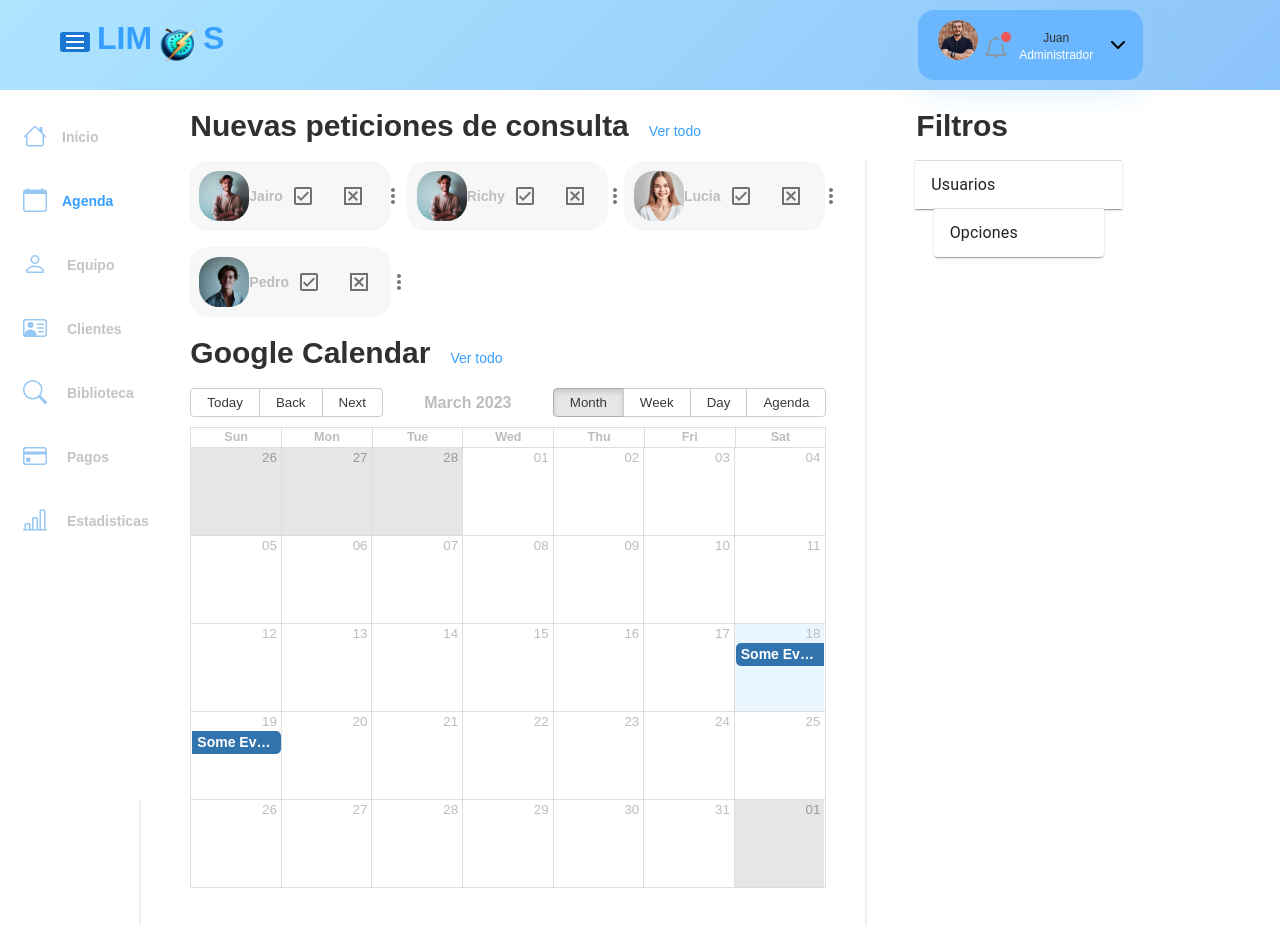
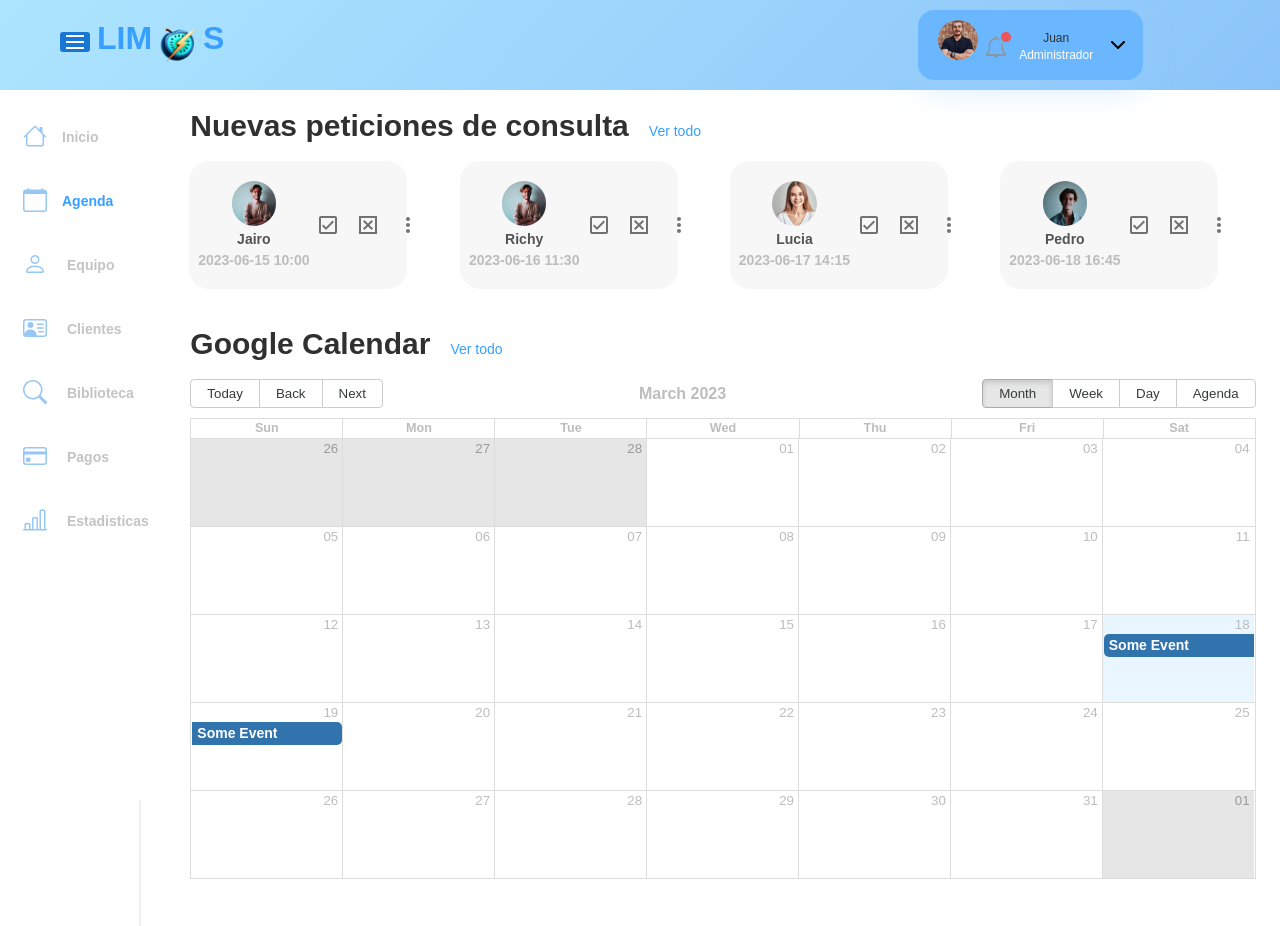
Before and after one commit to rodrasna/limos-frontend, a React (Create React App) app: page /agenda in a window 1280 px wide. Shown: the top 926 px of the page. Built offline with nearby package versions, Linux system fonts and the light colour scheme; no server answers; what aws-amplify would draw is missing.

Commit message:
[~] Changed PeticionConsulta UI

```diff
--- a/src/components/AgendaBase/Agenda.jsx
+++ b/src/components/AgendaBase/Agenda.jsx
@@ -13,20 +13,23 @@ const Agenda = () => {
 
   const [expanded, setExpanded] = useState(true);
 
-  const centerSize = expanded ? 6 : 7;
+  const centerSize = expanded ? 10 : 7;
   const rightSize = expanded ? 2 : 3;
 
   return (
     <><div className="vertical-home-grid-divider">
       <img src={rectangle2}></img>
-    </div><Grid item xs={centerSize}>
+    </div>
+      <Grid item xs={centerSize}>
         <CenterAgenda></CenterAgenda>
-      </Grid><div className="vertical-home-grid-divider">
+      </Grid>
+      {/* <div className="vertical-home-grid-divider">
         <img src={rectangle2}></img>
-      </div><Grid item xs={rightSize}>
+      </div>
+      <Grid item xs={rightSize}>
         <RightAgenda></RightAgenda>
-      </Grid></>
-
+      </Grid> */}
+    </>
   );
 };
 export default Agenda;
--- a/src/components/AgendaBase/AgendaBase.css
+++ b/src/components/AgendaBase/AgendaBase.css
@@ -1,40 +1,8 @@
 /* PeticionConsulta */
 
-.peticion-consulta-rectangle.accepted {
-  background-color: #d9f7d6; /* Color verde para peticiones aceptadas */
-}
-
-.peticion-consulta-rectangle.rejected {
-  background-color: #f9e1d4; /* Color naranja para peticiones canceladas */
-}
-
-.peticion-consulta-image-client-rectangle {
-  width: 50px;
-  height: 50px;
-  object-fit: cover;
-  border-radius: 20px;
-}
-
-.peticion-consulta-data-client-container {
-  height: 40%;
-  flex-direction: column;
-  justify-content: space-between;
-}
-
-  .peticion-consulta-image-client-rectangle {
-    width: 50px;
-    height: 50px;
-    object-fit: cover;
-    border-radius: 20px;
-  }
-
-
-  .time {
-    color: #bdbdbd;
-    font-weight: 400;
-  }
-
 .peticion-consulta-rectangle {
+  height: 60%;
+  width: 70%;
   background-color: #f7f7f7;
   border-radius: 20px;
   flex-direction: row;
@@ -43,30 +11,73 @@
   align-items: center;
   font-weight: 600;
   display: flex;
+  padding: 20px;
   transition: background-color 0.3s ease;
-    padding: 10px;
+  cursor: pointer;
+}
+
+.left-side-consulta {
+  width: 50%;
+  height: 100%;
+}
+
+.right-side-consulta {
+  width: 80%;
+  height: 80%;
+  display: flex;
+  flex-direction: row;
+  justify-content: center;
+}
+
+.peticion-consulta-rectangle.accepted {
+  background-color: #d9f7d6;
+  /* Color verde para peticiones aceptadas */
+}
+
+.peticion-consulta-rectangle.rejected {
+  background-color: #f9e1d4;
+  /* Color naranja para peticiones canceladas */
+}
+
+.client-container {
+  display: flex;
+  flex-direction: column;
+  align-items: center;
+  justify-content: center;
+  margin-bottom: 20px;
+}
+
+.date-agenda {
+  white-space: nowrap;
 }
 
 .peticion-consulta-image-client-rectangle {
-    width: 50px;
-    height: 50px;
+  width: 50%;
+  height: 50%;
   object-fit: cover;
-    border-radius: 20px;
+  border-radius: 30px;
 }
 
-  .peticion-consulta-data-client-container {
-    height: 40%;
+.time {
+  color: #bdbdbd;
+  font-weight: 400;
+}
+
+.client-name {
+  display: flex;
+  margin-top: 5px;
+  font-weight: bold;
+}
+
+.client-container {
+  display: flex;
   flex-direction: column;
-    justify-content: space-between;
-    align-items: stretch;
-    margin-top: 1px;
-    margin-bottom: 1px;
-    display: flex;
 }
 
 .button-group {
   display: flex;
-    gap: 10px;
+  align-self: center;
+  margin-left: 10px;
 }
 
 .accept-button.accepted {
@@ -76,7 +87,6 @@
 .reject-button.rejected {
   background-color: red;
 }
-
 
 /* RightAgenda */
 
@@ -88,6 +98,7 @@
 .checkbox-list-item {
   color: #1976d2;
   padding: 0 8px;
+
   '&.Mui-checked': {
     color: #1976d2;
   }
--- a/src/components/AgendaBase/PeticionConsulta/PeticionConsulta.jsx
+++ b/src/components/AgendaBase/PeticionConsulta/PeticionConsulta.jsx
@@ -1,13 +1,14 @@
 import React, { useState } from "react";
-import { IconButton } from "@mui/material";
+import { IconButton, Menu, MenuItem } from "@mui/material";
 import MoreVertIcon from "@mui/icons-material/MoreVert";
 import CheckBoxOutlinedIcon from "@mui/icons-material/CheckBoxOutlined";
 import DisabledByDefaultOutlinedIcon from "@mui/icons-material/DisabledByDefaultOutlined";
 import "../AgendaBase.css";
 
-const PeticionConsulta = ({ imageSrc, clientName }) => {
+const PeticionConsulta = ({ imageSrc, clientName, fecha }) => {
   const [accepted, setAccepted] = useState(false);
   const [rejected, setRejected] = useState(false);
+  const [anchorEl, setAnchorEl] = useState(null);
 
   const handleAcceptClick = () => {
     setAccepted(true);
@@ -19,29 +20,61 @@ const PeticionConsulta = ({ imageSrc, clientName }) => {
     setRejected(true);
   };
 
-  const handleOptionClick = () => {
-    console.log("Se hizo clic en el botón de opciones de la petición de consulta del cliente:", clientName);
+  const handleOptionClick = (event) => {
+    setAnchorEl(event.currentTarget);
   };
 
-  const rectangleClassNames = `peticion-consulta-rectangle ${accepted ? "accepted" : ""} ${rejected ? "rejected" : ""}`;
+  const handleMenuClose = () => {
+    setAnchorEl(null);
+  };
+
+  const rectangleClassNames = `peticion-consulta-rectangle ${accepted ? "accepted" : ""
+    } ${rejected ? "rejected" : ""}`;
 
   return (
     <div className={rectangleClassNames}>
-      <img className="peticion-consulta-image-client-rectangle" src={imageSrc} alt="client" />
-      <div className="peticion-consulta-data-client-container">
-        <span className="grammar-intermedia">{clientName}</span>
+      <div className="left-side-consulta">
+        <div className="client-container">
+          <img
+            className="peticion-consulta-image-client-rectangle"
+            src={imageSrc}
+            alt="client"
+          />
+          <span className="client-name">{clientName}</span>
+          <span className="date-agenda">{fecha}</span>
+        </div>
       </div>
-      <div className="button-group">
-        <IconButton className="accept-button" onClick={handleAcceptClick}>
-          <CheckBoxOutlinedIcon />
+      <div className="right-side-consulta">
+        <div className="button-group">
+          <IconButton
+            className={`accept-button ${accepted ? "accepted" : ""}`}
+            onClick={handleAcceptClick}
+          >
+            <CheckBoxOutlinedIcon />
+          </IconButton>
+          <IconButton
+            className={`reject-button ${rejected ? "rejected" : ""}`}
+            onClick={handleRejectClick}
+          >
+            <DisabledByDefaultOutlinedIcon />
+          </IconButton>
+        </div>
+        <IconButton
+          className="peticion-consulta-option"
+          onClick={handleOptionClick}
+        >
+          <MoreVertIcon />
         </IconButton>
-        <IconButton className="reject-button" onClick={handleRejectClick}>
-          <DisabledByDefaultOutlinedIcon />
-        </IconButton>
+        <Menu
+          anchorEl={anchorEl}
+          open={Boolean(anchorEl)}
+          onClose={handleMenuClose}
+        >
+          <MenuItem onClick={handleMenuClose}>Consultar Perfil</MenuItem>
+          <MenuItem onClick={handleMenuClose}>Cambiar fecha</MenuItem>
+          <MenuItem onClick={handleMenuClose}>Cancelar</MenuItem>
+        </Menu>
       </div>
-      <IconButton onClick={handleOptionClick}>
-        <MoreVertIcon className="peticion-consulta-option" />
-      </IconButton>
     </div>
   );
 };
--- a/src/components/AgendaBase/PeticionConsulta/PeticionesConsulta.jsx
+++ b/src/components/AgendaBase/PeticionConsulta/PeticionesConsulta.jsx
@@ -10,21 +10,26 @@ const ProximasPeticionesConsulta = () => {
   const peticionesConsulta = [
     {
       imageSrc: require("../../../assets/Richy.jpg"),
-      clientName: "Jairo"
+      clientName: "Jairo",
+      fecha: "2023-06-15 10:00" // Fecha y hora para Jairo
     },
     {
       imageSrc: require("../../../assets/Richy.jpg"),
-      clientName: "Richy"
+      clientName: "Richy",
+      fecha: "2023-06-16 11:30" // Fecha y hora para Richy
     },
     {
       imageSrc: require("../../../assets/Lucia.jpg"),
-      clientName: "Lucia"
+      clientName: "Lucia",
+      fecha: "2023-06-17 14:15" // Fecha y hora para Lucia
     },
     {
       imageSrc: require("../../../assets/Pedro.jpg"),
-      clientName: "Pedro"
+      clientName: "Pedro",
+      fecha: "2023-06-18 16:45" // Fecha y hora para Pedro
     }
   ];
+
 
   const handleAcceptClick = (clientName) => {
     // Lógica para aceptar la petición de consulta
@@ -37,12 +42,13 @@ const ProximasPeticionesConsulta = () => {
   };
 
   const peticionesConsultaItems = peticionesConsulta.map((peticion, index) => (
-    <Grid item xs={12} sm={6} md={4} key={index}>
+    <Grid item xs={12} sm={6} md={3} key={index}>
       <PeticionConsulta
         imageSrc={peticion.imageSrc}
         clientName={peticion.clientName}
         onAcceptClick={handleAcceptClick}
         onRejectClick={handleRejectClick}
+        fecha={peticion.fecha}
       />
     </Grid>
   ));
--- a/src/components/ClientsBase/ClientsBase.css
+++ b/src/components/ClientsBase/ClientsBase.css
@@ -1,15 +1,21 @@
 /* CLIENT */
 
 .client-rectangle {
+  width: 80%;
   background-color: #f7f7f7;
   border-radius: 20px;
   flex-direction: row;
   flex-basis: 9%;
-    justify-content: space-around;
+  justify-content: baseline;
   align-items: center;
   font-weight: 600;
   display: flex;
-    padding: 10px;
+  padding: 20px;
+}
+
+.left-side {
+  width: 70%;
+  height: auto;
 }
 
 .client-image-rectangle {
@@ -19,20 +25,43 @@
   border-radius: 20px;
 }
 
-  .client-data-container {
-    height: 40%;
-    flex-direction: column;
-    justify-content: space-between;
-    align-items: stretch;
-    margin-top: 1px;
-    margin-bottom: 1px;
+.client-name {
   display: flex;
+  padding-bottom: 5px;
 }
 
 .time {
   color: #bdbdbd;
   font-weight: 400;
 }
+
+.right-side {
+  width: 70%;
+  height: auto;
+  display: flex;
+  flex-direction: column;
+}
+
+.item {
+  display: flex;
+  align-items: center;
+  justify-content: space-between;
+  margin-bottom: 10px;
+  /* Espacio entre cada elemento */
+}
+
+.label {
+  margin-left: 5px;
+  height: 100%;
+  width: 100%;
+}
+
+.icon {
+  width: 24px;
+  /* Tamaño del icono */
+  height: 24px;
+}
+
 /* Estilos para la ventana emergente */
 .client-profile-modal {
   position: fixed;
@@ -75,7 +104,7 @@
 }
 
 .view-profile-button {
-  margin-top: 10px;
+  margin-top: 30px;
 }
 
 /* CENTER CLIENTS*/
@@ -85,8 +114,10 @@
   align-items: center;
   justify-content: space-between;
 }
+
 .search-bar {
-    margin-right: 8px; /* Ajusta el margen a tu preferencia */
+  margin-right: 8px;
+  /* Ajusta el margen a tu preferencia */
 }
 
 /* RIGHT CLIENTS */
@@ -104,10 +135,13 @@
 }
 
 .filters-container {
-    max-width: 1000px; /* Establece la anchura máxima que desees */
-    margin: 0 auto; /* Centra horizontalmente */
+  max-width: 1000px;
+  /* Establece la anchura máxima que desees */
+  margin: 0 auto;
+  /* Centra horizontalmente */
 }
 
 .Accordion-root {
-    width: 100%; /* Ancho al 100% para que se adapte automáticamente */
+  width: 100%;
+  /* Ancho al 100% para que se adapte automáticamente */
 }
--- a/src/components/HomeBase/CenterHome.jsx
+++ b/src/components/HomeBase/CenterHome.jsx
@@ -6,7 +6,7 @@ import DietasPendientes from "./Dieta/DietasPendientes";
 import ProximasConsultas from "./Consulta/ProximasConsultas";
 import Consulta from "./Consulta/Consulta";
 
-class Center extends Component {
+class   Center extends Component {
     render() {
         const consulta =
         {
--- a/src/components/TeamBase/CenterTeam.jsx
+++ b/src/components/TeamBase/CenterTeam.jsx
@@ -22,7 +22,7 @@ class CenterTeam extends Component {
 
                 <div className="title-container">
                     <span className="section-title">Equipo</span>
-                    <span className="view-all">Ver todo</span>
+                    <span className="view-all">Ver todos</span>
                 </div>
                 <Grid container spacing={2}>
                     {userItems}
```
Also changed, not shown: src/components/ClientsBase/Client.jsx (+4 -5 lines), src/components/TeamBase/TeamMember.css (+17 -15 lines), src/components/TeamBase/TeamMember.jsx (+24 -11 lines). Lines whose indentation alone changed are shown as unchanged.
